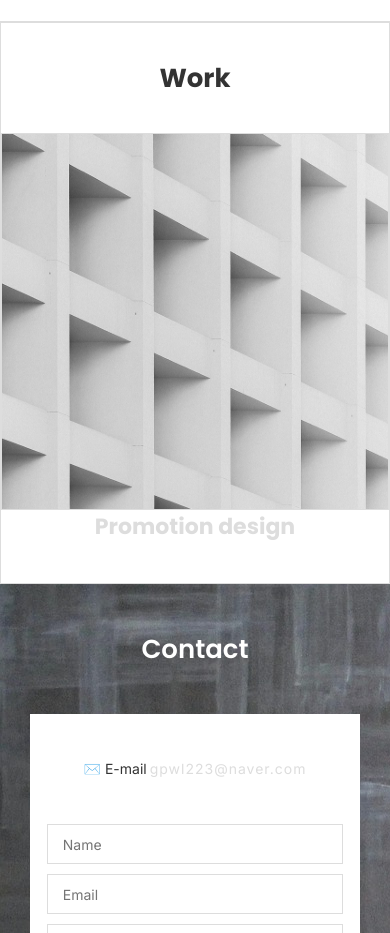
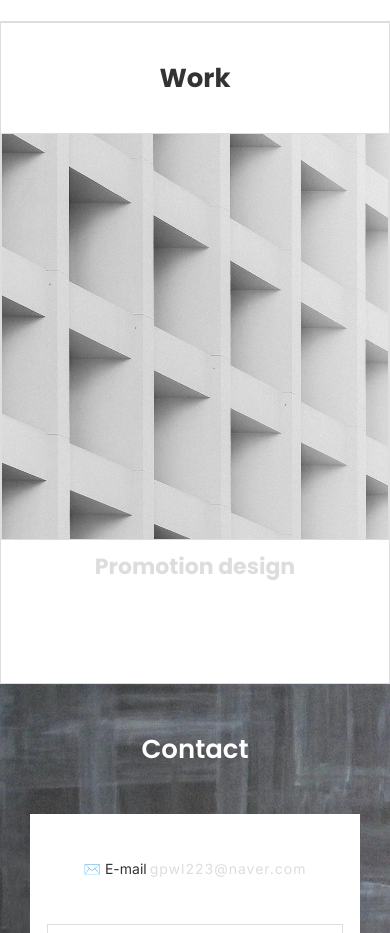
Before and after one commit to Hyeji0223/Porfolio, a website: page index.html in a window 390 px wide. Shown: the part 2100-3033 px from the top of the page. Drawn offline with nearby package versions, Linux system fonts and the light colour scheme.

Commit message:
모바일 work - margin 수정

```diff
--- a/style.css
+++ b/style.css
@@ -700,14 +700,16 @@ header .column.logo h6:last-child {
     display: flex;
     align-items: center;
     flex-direction: column;
+    margin-bottom: 100px;
   }
   #work .container-fluid .lower-section .content-right .swiper .swiper-wrapper .swiper-slide h3 {
     order: 2;
     font-size: 22px;
-    margin-bottom: 40px;
+    margin-top: 10px;
   }
   #work .container-fluid .lower-section .content-right .swiper .swiper-wrapper .swiper-slide img {
     width: 100%;
+    height: 100%;
     order: 1;
   }
 
```
